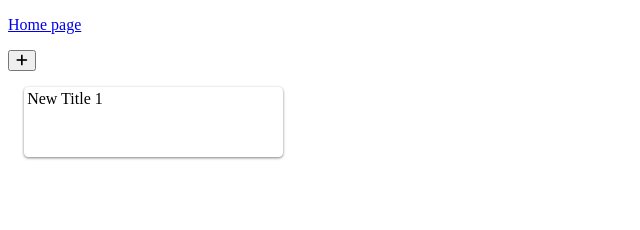
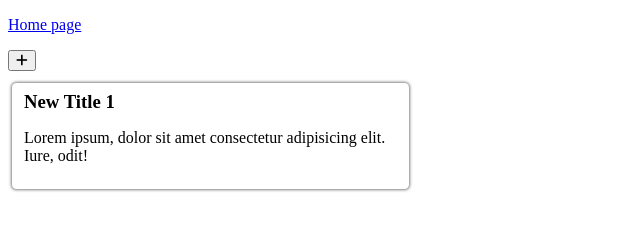
Before and after one commit to PARC6502/VanillaWebBasics, a plain HTML site: page CardCreator/index.html in a window 1280 px wide. Both pictures are taken after a click on the button 21 px from the left and 60 px from the top of the page. Shown: the whole page, without its empty margins (0-640 px from the left). Drawn offline with Linux system fonts and the light colour scheme.

Commit message:
Update card creator to use HTML template

```diff
--- a/CardCreator/index.html
+++ b/CardCreator/index.html
@@ -14,6 +14,12 @@
         <button id="add-card"><i class="fa-solid fa-plus"></i></button>
     </header>
     <div id="card-area">
+        <template id="card">
+            <div class="card">
+                <h3></h3>
+                <p>Lorem ipsum, dolor sit amet consectetur adipisicing elit. Iure, odit!</p>
+            </div>
+        </template>
 
     </div>
     <script src="index.js"></script>
--- a/CardCreator/index.js
+++ b/CardCreator/index.js
@@ -1,12 +1,10 @@
 let adder = document.getElementById("add-card")
 let area = document.getElementById("card-area")
-let count = 1
+let template = document.getElementById('card')
+let cards = document.getElementsByClassName('card')
 
 adder.onclick = function() {
-    let newCard = document.createElement("div")
-    let cardTitle = document.createElement("h3").appendChild(document.createTextNode("New Title " + count))
-    newCard.appendChild(cardTitle)
-    newCard.classList.add("card")
+    let newCard = template.content.firstElementChild.cloneNode(true)
+    newCard.querySelector('h3').appendChild(document.createTextNode("New Title " + (cards.length+1)))
     area.appendChild(newCard)
-    count++
 }
--- a/CardCreator/style.css
+++ b/CardCreator/style.css
@@ -1,11 +1,17 @@
-
+#card-area {
+    display: grid;
+    grid-template-columns: repeat(3, 1fr);
+    gap: 1.5em;
+    margin-top: 0.5rem;
+}
 
 .card {
-    min-width: 20%;
-    margin: 1rem;
-    padding: 0.2rem;
-    min-height: 4em;
-    display: inline-block;
+    margin: 0.25rem;
+    padding: 0.5rem 0.75rem;
     border-radius: 0.28rem;
-    box-shadow: 0 1px 3px gray;
+    box-shadow: 0 0px 3px 1px gray;
 }
+
+.card h3 {
+    margin: 0;
+}
```
